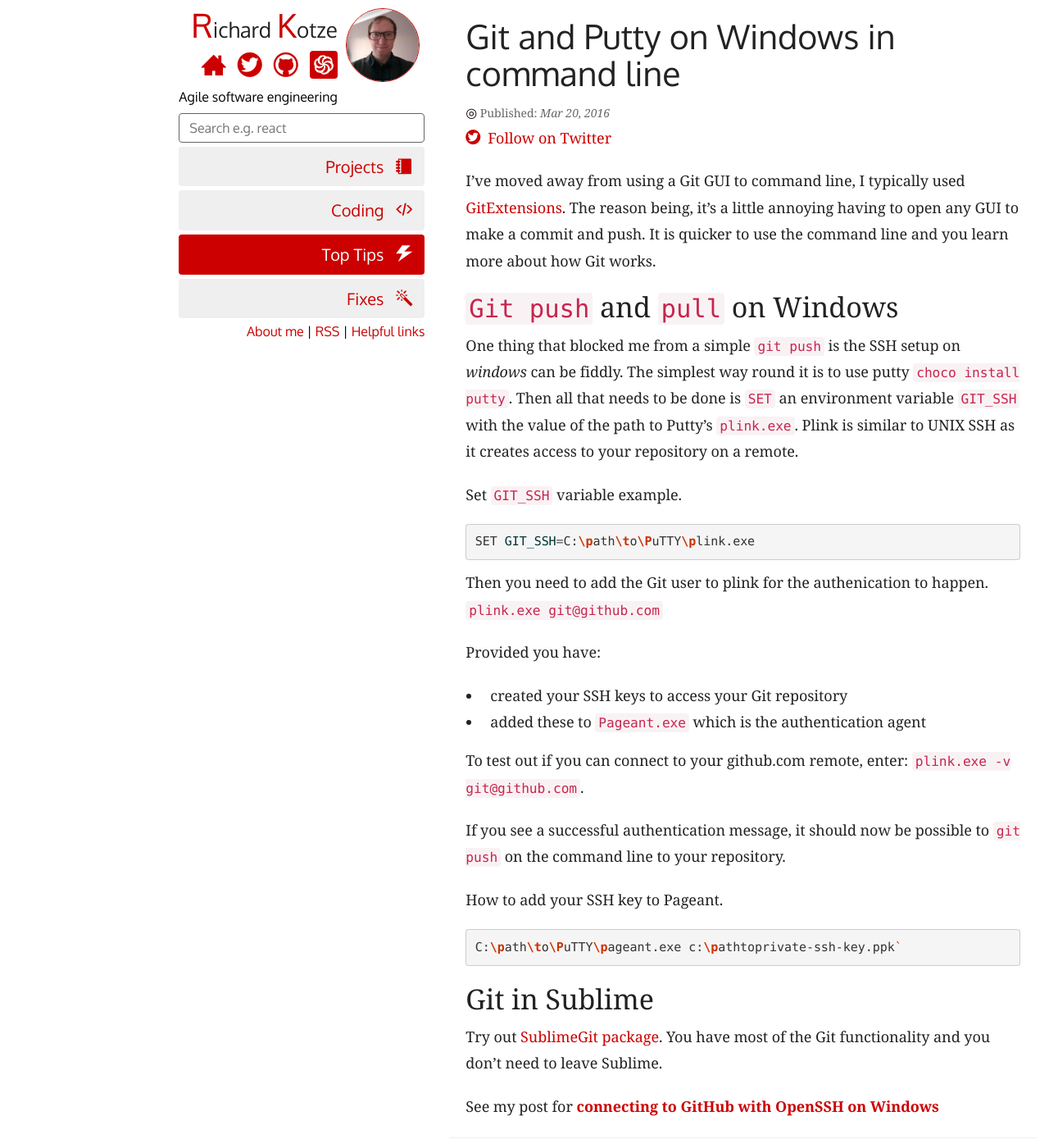
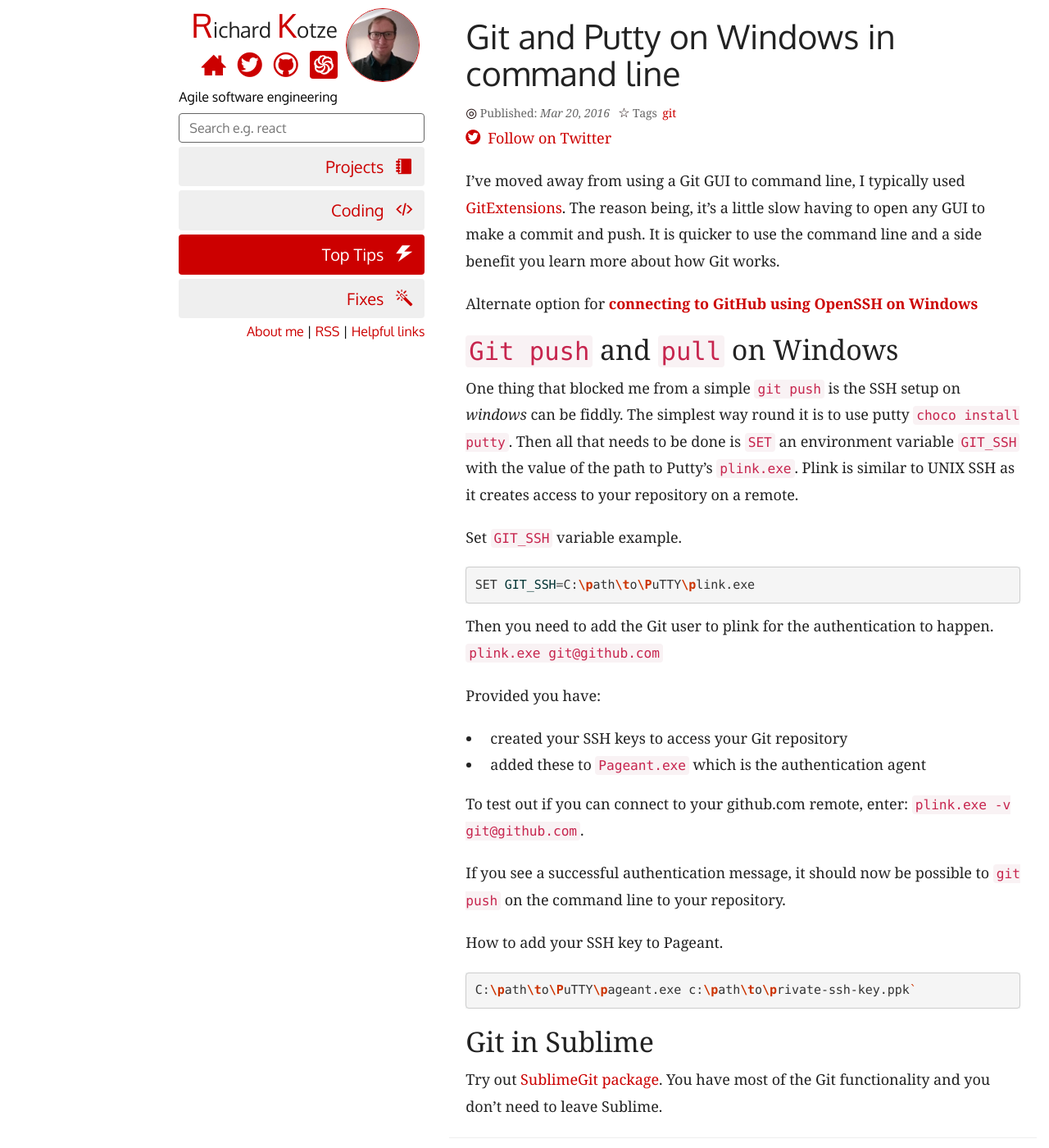
Before and after one commit to rkotze/rkotze.github.io, a Jekyll site: the page built from _posts/2016-03-20-git-on-windows-in-command-line.md, in a window 1280 px wide and 1400 px high. Shown: the whole window at 82% size. Built offline with Jekyll 4.4.1, drawn with Linux system fonts in a browser that asks for light colours; comment, search, counter and statistics services are not loaded.

Commit message:
Add new tag 'Git'

```diff
--- a/_posts/2016-03-20-git-on-windows-in-command-line.md
+++ b/_posts/2016-03-20-git-on-windows-in-command-line.md
@@ -6,9 +6,15 @@
 category: top-tips
 meta_description: >
  How to setup Git with PUTTY on Windows from the command line rather than a Git GUI.
+excerpt_separator: <!--more-->
+tags: git
 ---
 
-I've moved away from using a Git GUI to command line, I typically used [GitExtensions][1]. The reason being, it's a little annoying having to open any GUI to make a commit and push. It is quicker to use the command line and you learn more about how Git works.
+I've moved away from using a Git GUI to command line, I typically used [GitExtensions][1]. The reason being, it's a little slow having to open any GUI to make a commit and push. It is quicker to use the command line and a side benefit you learn more about how Git works.
+
+<!--more-->
+
+Alternate option for [**connecting to GitHub using OpenSSH on Windows**](/top-tips/connecting-github-with-openssh-windows)
 
 ## `Git push` and `pull` on Windows
 
@@ -20,7 +26,7 @@
 SET GIT_SSH=C:\path\to\PuTTY\plink.exe
 {% endhighlight %}
 
-Then you need to add the Git user to plink for the authenication to happen. `plink.exe git@github.com`
+Then you need to add the Git user to plink for the authentication to happen. `plink.exe git@github.com`
 
 Provided you have:
  - created your SSH keys to access your Git repository
@@ -33,14 +39,12 @@
 How to add your SSH key to Pageant.
 
 {% highlight bash %}
-C:\path\to\PuTTY\pageant.exe c:\pathtoprivate-ssh-key.ppk`
+C:\path\to\PuTTY\pageant.exe c:\path\to\private-ssh-key.ppk`
 {% endhighlight %}
 
 ## Git in Sublime
 
 Try out [SublimeGit package][2]. You have most of the Git functionality and you don't need to leave Sublime.
 
-See my post for [**connecting to GitHub with OpenSSH on Windows**](/top-tips/connecting-github-with-openssh-windows)
-
 [1]: https://sourceforge.net/projects/gitextensions/
 [2]: https://packagecontrol.io/packages/SublimeGit
```
Also changed, not shown: _drafts/2019-12-12-idea-posts.md (+3 -0 lines), _posts/2012-04-25-using-git-ftp-and-git-python.md (+1 -0 lines), _posts/2018-07-25-git-on-windows-with-openssh.md (+1 -0 lines), _posts/2019-06-24-vs-code-git-mob.md (+1 -0 lines), tags/git.md (added, +5 -0 lines).
